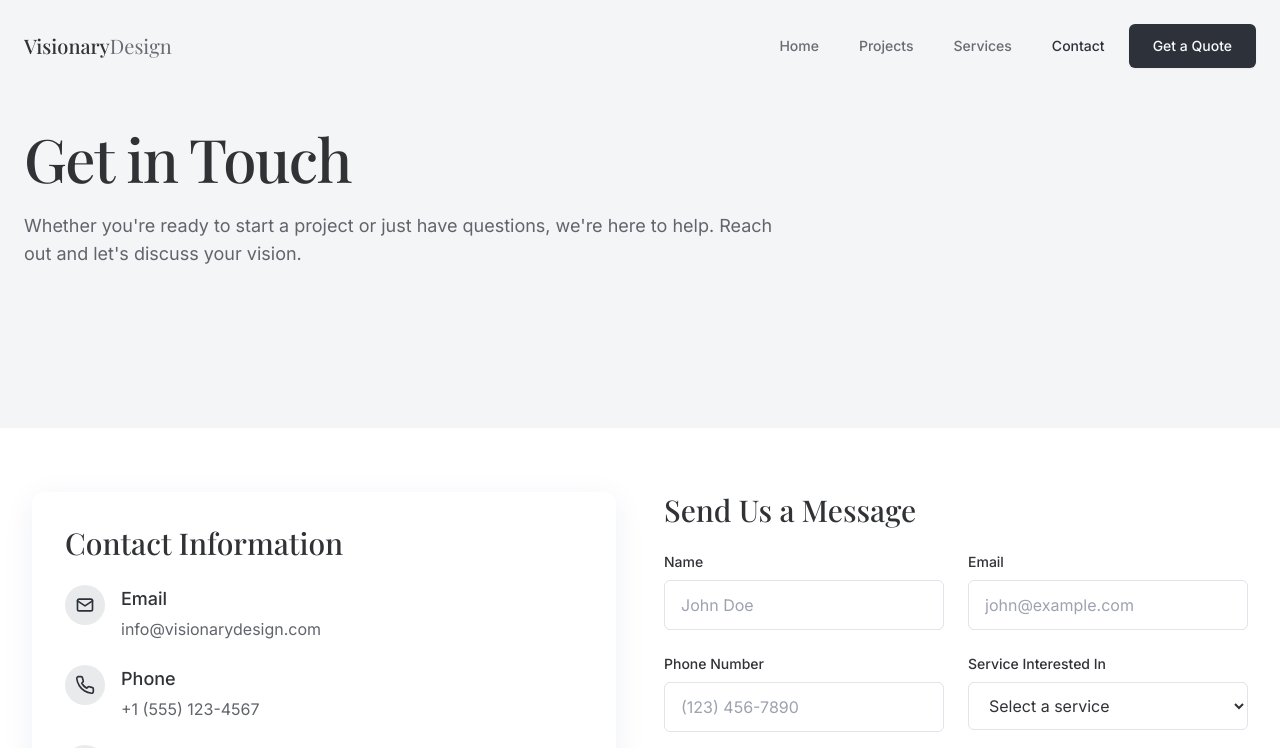
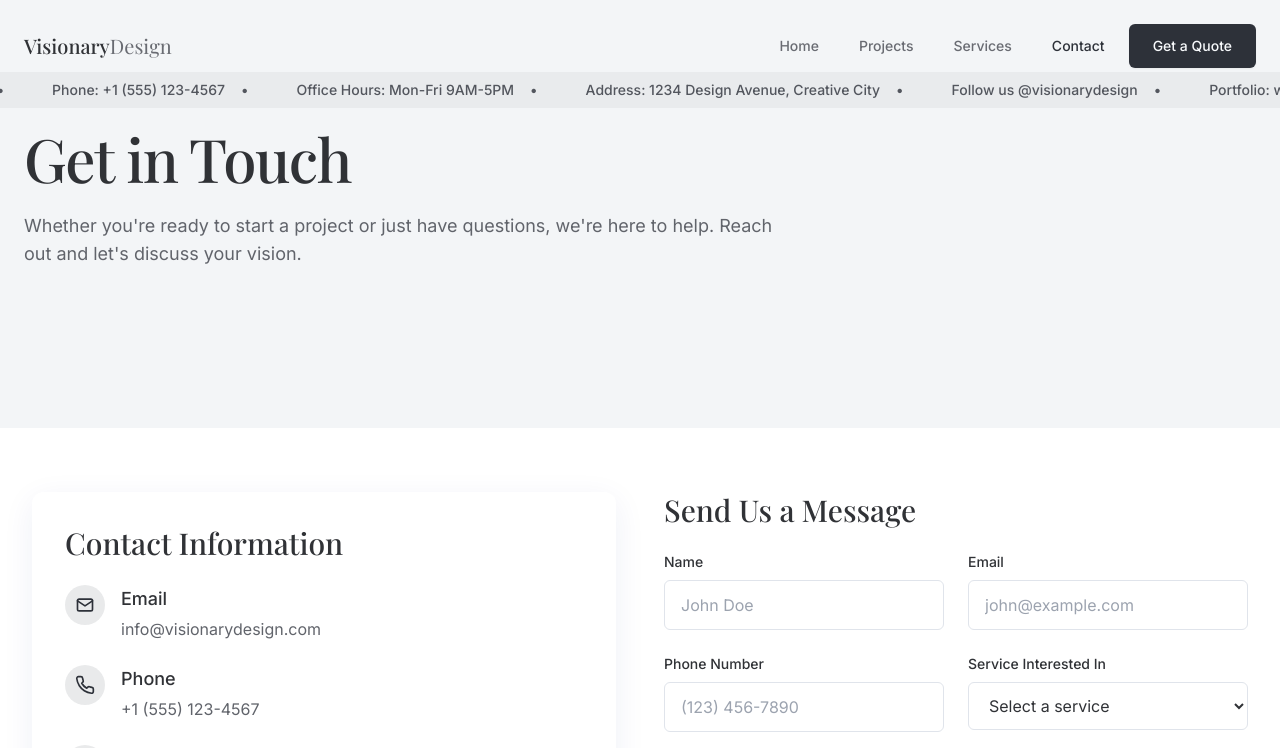
Before and after one commit to Qambar-dev-0207/construction-3d, a React (Vite) app: page /contact in a window 1280 px wide. Shown: the top 748 px of the page. Built offline with nearby package versions, Linux system fonts and the light colour scheme.

Commit message:
Add infinite scrolling text below navbar
Implement infinite scrolling text for contact information.

```diff
--- /dev/null
+++ b/src/components/Layout/InfiniteScrollText.tsx
@@ -0,0 +1,60 @@
+
+import React, { useEffect, useRef } from 'react';
+import { cn } from '@/lib/utils';
+
+interface InfiniteScrollTextProps {
+  items: string[];
+  speed?: number;
+  className?: string;
+}
+
+const InfiniteScrollText = ({
+  items,
+  speed = 30, // Controls the animation speed
+  className
+}: InfiniteScrollTextProps) => {
+  const scrollRef = useRef<HTMLDivElement>(null);
+
+  useEffect(() => {
+    // Clone the content for a seamless infinite effect
+    if (scrollRef.current) {
+      const scrollContainer = scrollRef.current;
+      const content = scrollContainer.querySelector('.scroll-content');
+
+      if (content) {
+        // Add a duplicate of the content for seamless scrolling
+        const clone = content.cloneNode(true);
+        scrollContainer.appendChild(clone);
+      }
+    }
+  }, []);
+
+  return (
+    <div className={cn("bg-primary/5 py-2 overflow-hidden", className)}>
+      <div
+        ref={scrollRef}
+        className="relative whitespace-nowrap flex"
+      >
+        <div
+          className="scroll-content flex animate-marquee"
+          style={{
+            '--scroll-speed': `${speed}s`,
+            animationDuration: `${speed}s`
+          } as React.CSSProperties}
+        >
+          {items.map((item, index) => (
+            <div
+              key={index}
+              className="mx-4 text-sm font-medium text-primary/80"
+            >
+              {item}
+              <span className="mx-4">•</span>
+            </div>
+          ))}
+        </div>
+      </div>
+    </div>
+  );
+};
+
+export default InfiniteScrollText;
--- a/src/components/Layout/Navbar.tsx
+++ b/src/components/Layout/Navbar.tsx
@@ -2,6 +2,7 @@
 import { useState, useEffect } from 'react';
 import { Link, useLocation } from 'react-router-dom';
 import { cn } from '@/lib/utils';
+import InfiniteScrollText from './InfiniteScrollText';
 
 const NavbarLink = ({ to, children, onClick }: { to: string; children: React.ReactNode; onClick?: () => void }) => {
   const location = useLocation();
@@ -38,7 +39,17 @@ const Navbar = () => {
     return () => window.removeEventListener('scroll', handleScroll);
   }, []);
 
+  const contactInfo = [
+    "Email: info@visionarydesign.com",
+    "Phone: +1 (555) 123-4567",
+    "Office Hours: Mon-Fri 9AM-5PM",
+    "Address: 1234 Design Avenue, Creative City",
+    "Follow us @visionarydesign",
+    "Portfolio: www.visionarydesign.com"
+  ];
+
   return (
+    <>
       <nav
         className={cn(
           "fixed top-0 left-0 right-0 z-50 transition-all duration-300",
@@ -104,6 +115,15 @@ const Navbar = () => {
           </div>
         </div>
       </nav>
+
+      {/* Infinite Scrolling Text Banner */}
+      <div className="fixed top-0 left-0 right-0 mt-[72px] z-40">
+        <InfiniteScrollText
+          items={contactInfo}
+          speed={40}
+        />
+      </div>
+    </>
   );
 };
 
--- a/src/index.css
+++ b/src/index.css
@@ -121,6 +121,19 @@
   }
 }
 
+@keyframes marquee {
+  0% {
+    transform: translateX(0);
+  }
+  100% {
+    transform: translateX(-100%);
+  }
+}
+
+.animate-marquee {
+  animation: marquee var(--scroll-speed, 30s) linear infinite;
+}
+
 .canvas-container {
   position: relative;
   width: 100%;
```
Lines whose indentation alone changed are shown as unchanged.
